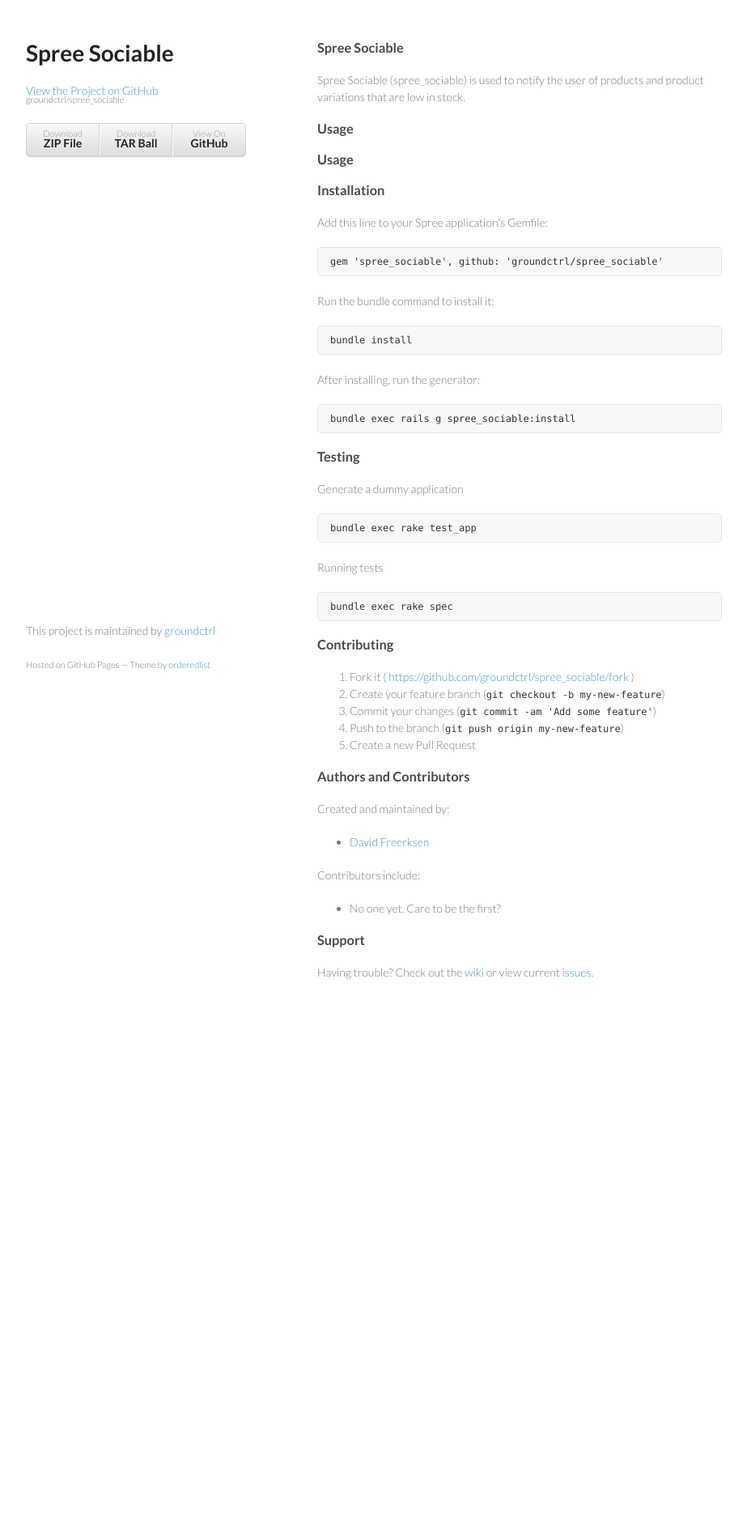
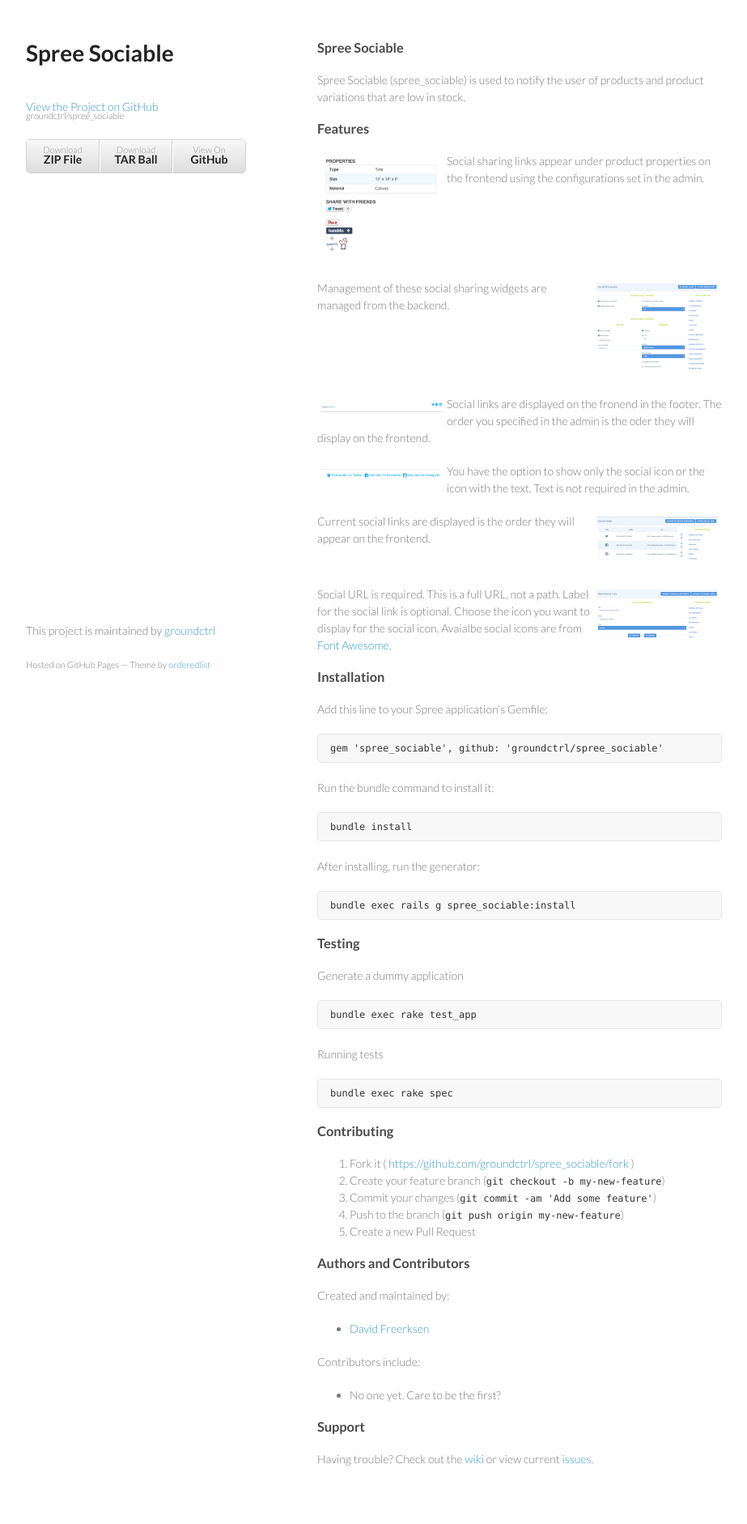
Before and after one commit to dfreerksen/spree_sociable, a Jekyll site: the page built from index.html, in a window 1280 px wide. Shown: the whole page at 81% size, without its empty margins (178-1101 px from the left). Built offline with Jekyll 4.4.1, drawn with Linux system fonts in a browser that asks for light colours; nearby versions of some CDN libraries; before the commit the page ends 1281 px from its top, so only the background shows below that.

Commit message:
Screenshots

```diff
--- a/index.html
+++ b/index.html
@@ -8,9 +8,37 @@ title:  Spree Low Stock
 <p>{{ site.title }} ({{ site.data.github.repo }}) is used to notify the user of products and product variations that are low in stock.</p>
 
 
-<h3>Usage</h3>
+<h3>Features</h3>
 
-<h3>Usage</h3>
+<p>
+  <a class="fancybox left" href="{{ "images/social-sharing-product.png" | prepend: site.baseurl }}" target="_blank"><img src="{{ "images/thumbnails/social-sharing-product.png" | prepend: site.baseurl }}" border="0"></a>
+  Social sharing links appear under product properties on the frontend using the configurations set in the admin.
+</p>
+
+<p>
+  <a class="fancybox right" href="{{ "images/social-sharing-admin.png" | prepend: site.baseurl }}" target="_blank"><img src="{{ "images/thumbnails/social-sharing-admin.png" | prepend: site.baseurl }}" border="0"></a>
+  Management of these social sharing widgets are managed from the backend.
+</p>
+
+<p>
+  <a class="fancybox left" href="{{ "images/social-links.png" | prepend: site.baseurl }}" target="_blank"><img src="{{ "images/thumbnails/social-links.png" | prepend: site.baseurl }}" border="0"></a>
+  Social links are displayed on the fronend in the footer. The order you specified in the admin is the oder they will display on the frontend.
+</p>
+
+<p>
+  <a class="fancybox left" href="{{ "images/social-links-text.png" | prepend: site.baseurl }}" target="_blank"><img src="{{ "images/thumbnails/social-links-text.png" | prepend: site.baseurl }}" border="0"></a>
+  You have the option to show only the social icon or the icon with the text. Text is not required in the admin.
+</p>
+
+<p>
+  <a class="fancybox right" href="{{ "images/social-links-admin.png" | prepend: site.baseurl }}" target="_blank"><img src="{{ "images/thumbnails/social-links-admin.png" | prepend: site.baseurl }}" border="0"></a>
+  Current social links are displayed is the order they will appear on the frontend.
+</p>
+
+<p>
+  <a class="fancybox right" href="{{ "images/social-link-edit-update-admin.png" | prepend: site.baseurl }}" target="_blank"><img src="{{ "images/thumbnails/social-link-edit-update-admin.png" | prepend: site.baseurl }}" border="0"></a>
+  Social URL is required. This is a full URL, not a path. Label for the social link is optional. Choose the icon you want to display for the social icon. Avaialbe social icons are from <a href="http://fortawesome.github.io/Font-Awesome/icons/#brand" target="_blank">Font Awesome</a>.
+</p>
 
 
 <h3>Installation</h3>
--- a/stylesheets/styles.scss
+++ b/stylesheets/styles.scss
@@ -190,9 +190,25 @@ footer {
   bottom: 50px;
 }
 
-p a.fancybox {
-  float: left;
-  padding: 5px;
+p {
+  &:after {
+    content:"";
+    display:table;
+    clear:both;
+  }
+
+  a.fancybox {
+    float: left;
+    padding: 5px;
+
+    &.left {
+      float: left;
+    }
+
+    &.right {
+      float: right;
+    }
+  }
 }
 
 @media print, screen and (max-width: 960px) {
```
Also changed, not shown: images/social-link-edit-update-admin.png (added), images/social-links-admin.png (added), images/social-links-text.png (added), images/social-links.png (added), images/social-sharing-admin.png (added), images/social-sharing-product.png (added), images/thumbnails/social-link-edit-update-admin.png (added), images/thumbnails/social-links-admin.png (added), images/thumbnails/social-links-text.png (added), images/thumbnails/social-links.png (added), images/thumbnails/social-sharing-admin.png (added), images/thumbnails/social-sharing-product.png (added).
